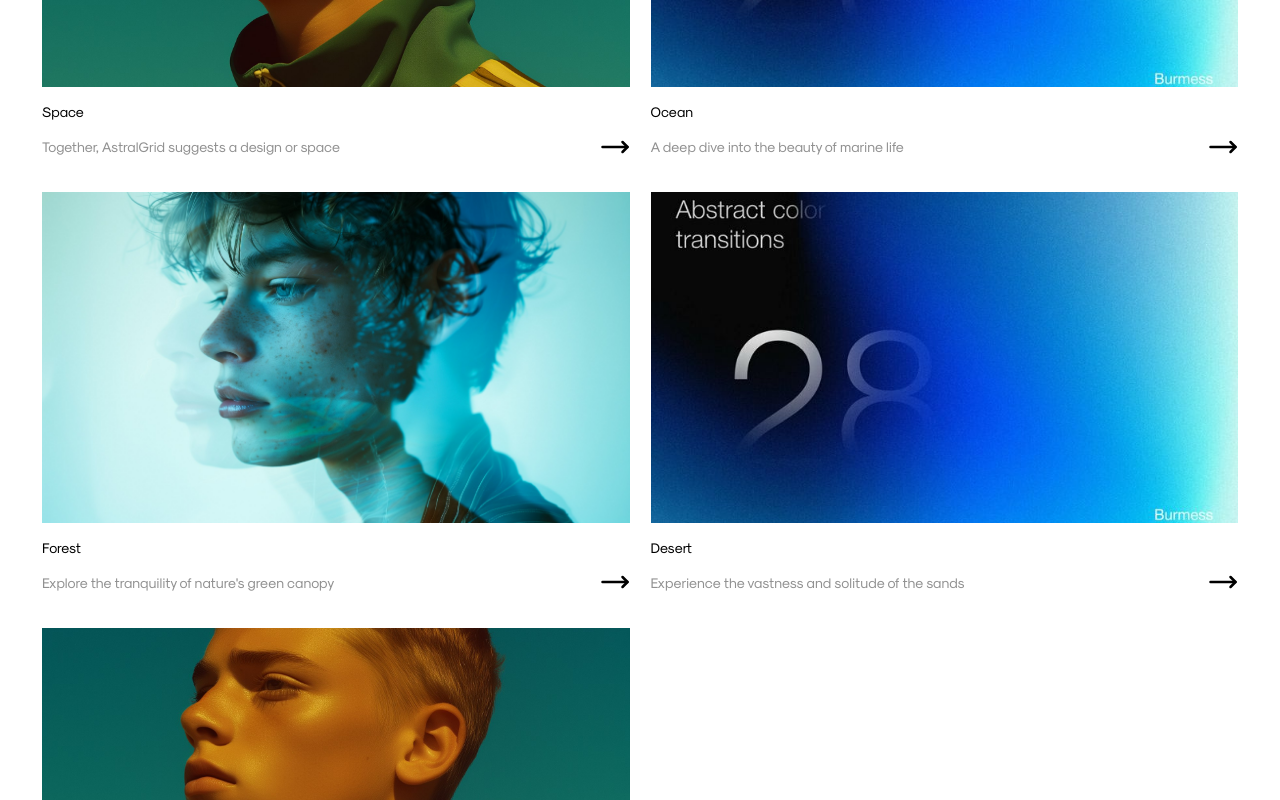
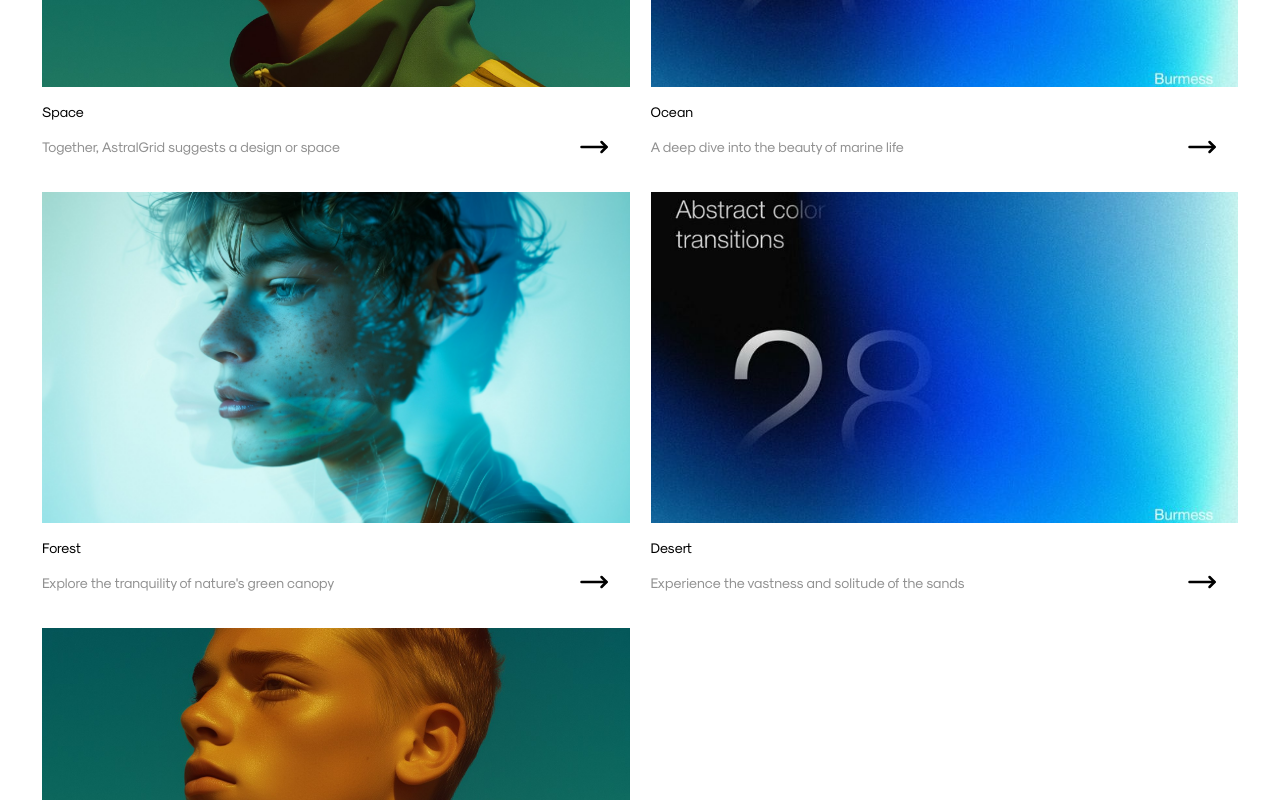
Before and after one commit to jtr-code/astral-grid, a Next.js app: page /home in a window 1280 px wide. Shown: the part 1420-2220 px from the top of the page. Built offline with nearby package versions, Linux system fonts and the light colour scheme.

Commit message:
style : ui updates

```diff
--- a/app/recentsites/index.tsx
+++ b/app/recentsites/index.tsx
@@ -77,7 +77,7 @@ const RecentCards: React.FC<RecentCardsProps> = ({ data }) => {
                             />
                         </div>
                         <h4 className="font-modernistRegular text-base">{title}</h4>
-                        <section className="flex items-center justify-between ">
+                        <section className="flex items-center justify-between mr-6">
                             <TypoGraphy description={description} />
                             <MoveRight size={30} />
                         </section>
```
